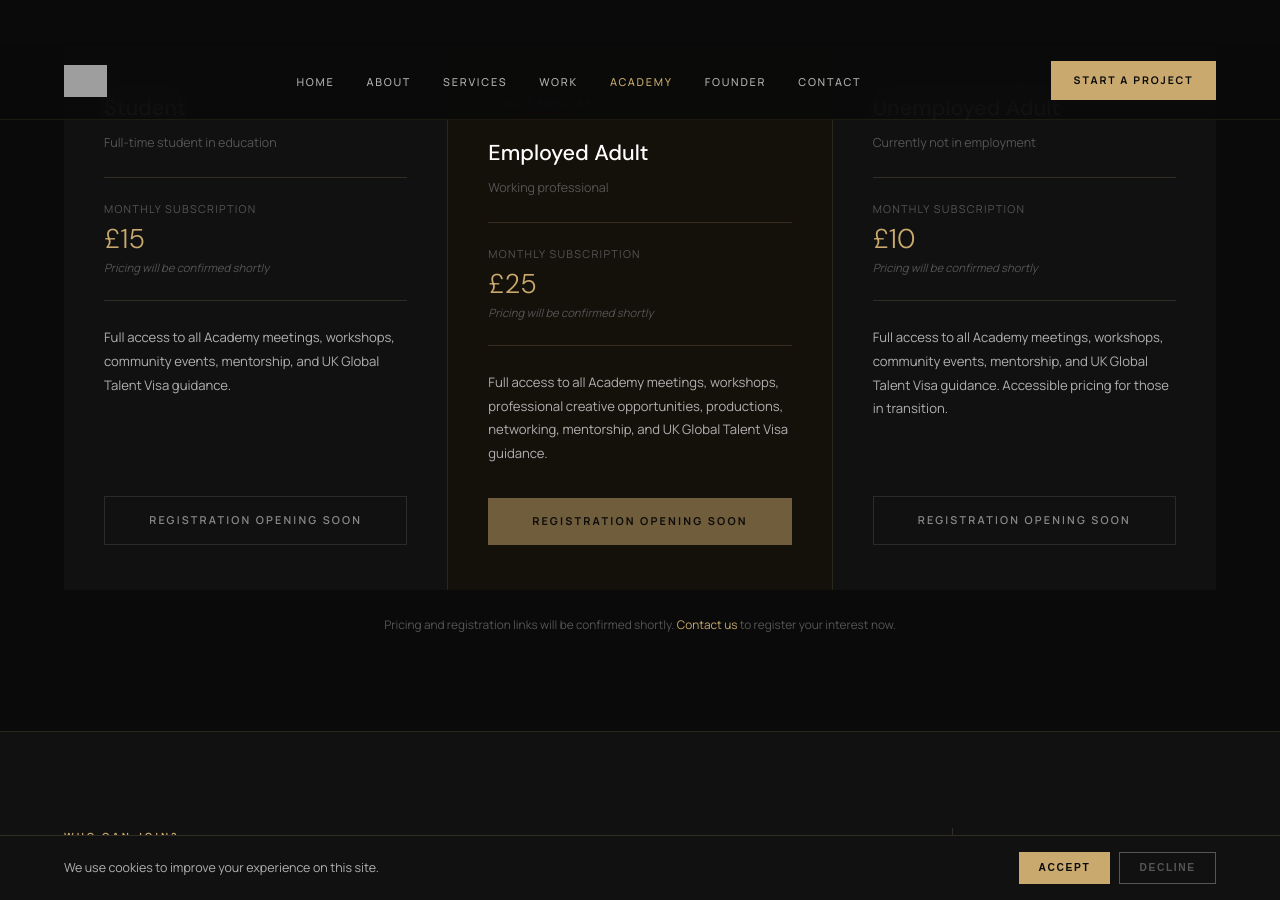
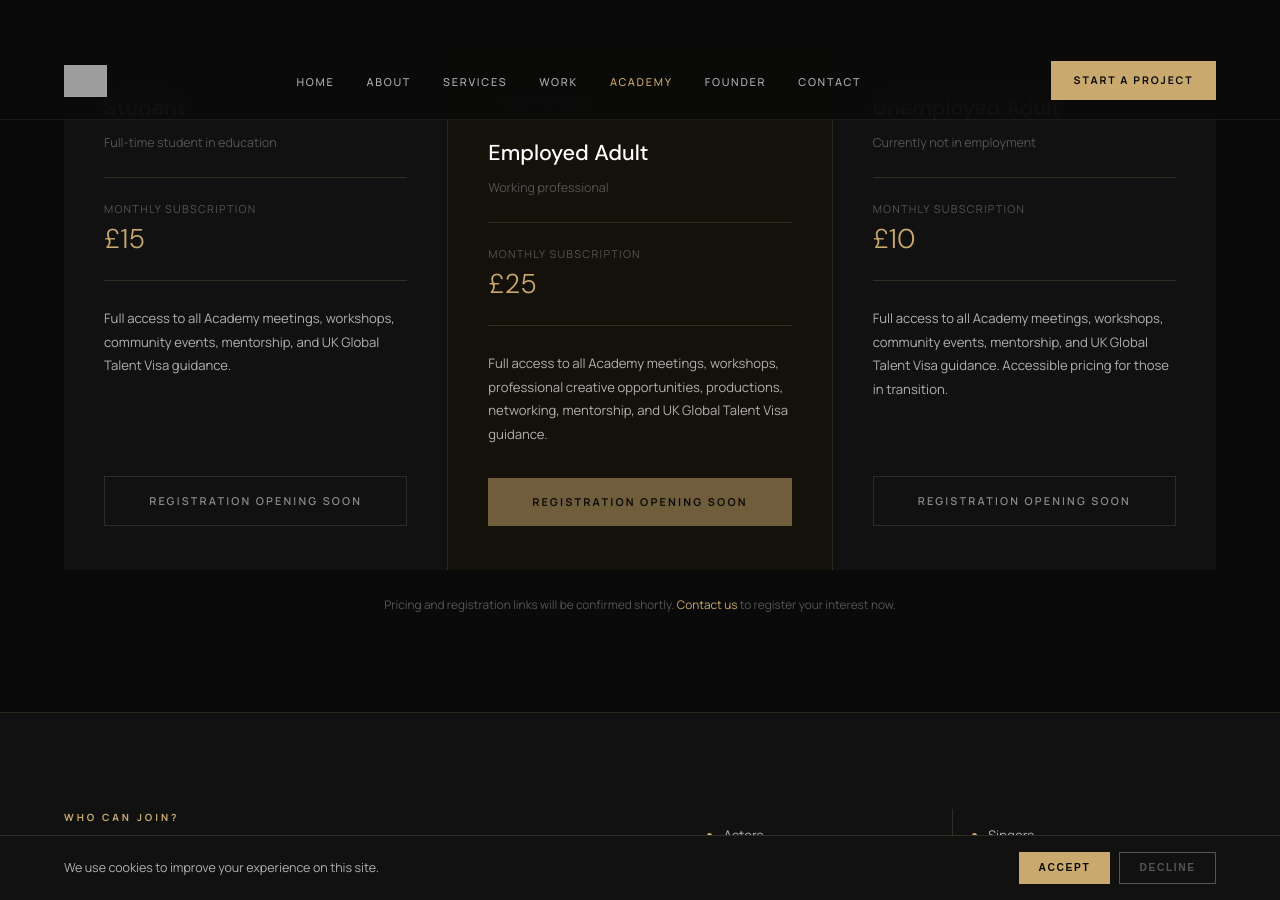
Before and after one commit to RosarioAnthonyWaya/mastercraftv2, a Jekyll site: the page built from academy/index.html, in a window 1280 px wide and 900 px high, scrolled down 2697 px. Built offline with Jekyll 4.4.1, drawn with Linux system fonts in a browser that asks for light colours; grey boxes are pictures that could not be loaded.

Commit message:
Update index.html

```diff
--- a/academy/index.html
+++ b/academy/index.html
@@ -178,7 +178,7 @@
     <div class="ac-plan">
       <div class="ac-plan-name">Student</div>
       <div class="ac-plan-sub">Full-time student in education</div>
-      <div class="ac-plan-price-block"><span class="ac-plan-price-label">Monthly subscription</span><span class="ac-plan-price"> £15 </span><span class="ac-plan-price-note">Pricing will be confirmed shortly</span></div>
+      <div class="ac-plan-price-block"><span class="ac-plan-price-label">Monthly subscription</span><span class="ac-plan-price"> £15 </span><span class="ac-plan-price-note"></span></div>
       <p class="ac-plan-desc">Full access to all Academy meetings, workshops, community events, mentorship, and UK Global Talent Visa guidance.</p>
       <a href="#" class="btn-ghost">Registration Opening Soon</a>
     </div>
@@ -186,14 +186,14 @@
       <span class="ac-plan-badge">Most Popular</span>
       <div class="ac-plan-name">Employed Adult</div>
       <div class="ac-plan-sub">Working professional</div>
-      <div class="ac-plan-price-block"><span class="ac-plan-price-label">Monthly subscription</span><span class="ac-plan-price">£25 </span><span class="ac-plan-price-note">Pricing will be confirmed shortly</span></div>
+      <div class="ac-plan-price-block"><span class="ac-plan-price-label">Monthly subscription</span><span class="ac-plan-price">£25 </span><span class="ac-plan-price-note"></span></div>
       <p class="ac-plan-desc">Full access to all Academy meetings, workshops, professional creative opportunities, productions, networking, mentorship, and UK Global Talent Visa guidance.</p>
       <a href="#" class="btn-primary">Registration Opening Soon</a>
     </div>
     <div class="ac-plan">
       <div class="ac-plan-name">Unemployed Adult</div>
       <div class="ac-plan-sub">Currently not in employment</div>
-      <div class="ac-plan-price-block"><span class="ac-plan-price-label">Monthly subscription</span><span class="ac-plan-price"> £10 </span><span class="ac-plan-price-note">Pricing will be confirmed shortly</span></div>
+      <div class="ac-plan-price-block"><span class="ac-plan-price-label">Monthly subscription</span><span class="ac-plan-price"> £10 </span><span class="ac-plan-price-note"></span></div>
       <p class="ac-plan-desc">Full access to all Academy meetings, workshops, community events, mentorship, and UK Global Talent Visa guidance. Accessible pricing for those in transition.</p>
       <a href="#" class="btn-ghost">Registration Opening Soon</a>
     </div>
```
